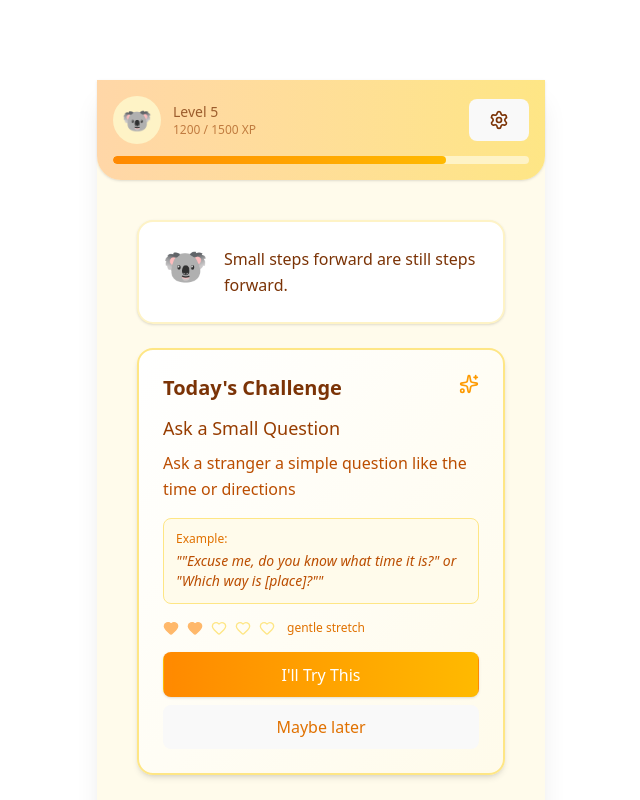
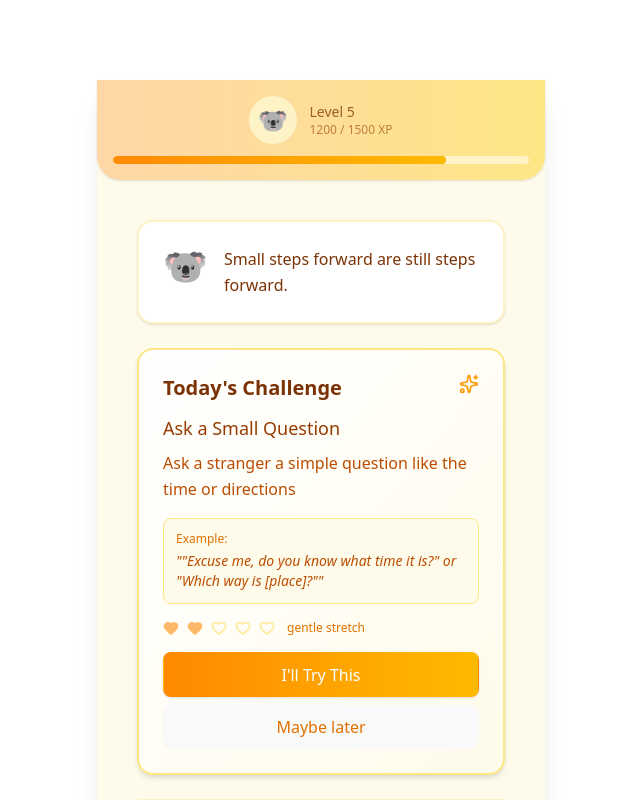
Before and after one commit to NChesser/hello-there, a React (Vite) app: page / in a window 1280 px wide. Shown: the whole page, without its empty margins (319-959 px from the left). Built offline with nearby package versions, Linux system fonts and the light colour scheme.

Commit message:
Update - Layout Improvements

```diff
--- a/src/components/Header.tsx
+++ b/src/components/Header.tsx
@@ -1,12 +1,10 @@
 import React from 'react';
 
-// Icons
-import { Settings } from 'lucide-react';
 
-const Header = () => {
+export const XPDisplay = () => {
     return (
-        <div className="bg-gradient-to-r from-orange-200 to-amber-200 p-4 rounded-b-3xl shadow-sm">
-            <div className="flex items-center justify-between">
+        <div className="bg-gradient-to-r from-orange-200 to-amber-200 p-4 rounded-3xl shadow-sm">
+            <div className="flex items-center justify-center">
                 <div className="flex items-center gap-3">
                     <div className="w-12 h-12 bg-amber-100 rounded-full flex items-center justify-center text-2xl">
                         🐨
@@ -18,12 +16,35 @@ const Header = () => {
                         </div>
                     </div>
                 </div>
-                <button
-                    onClick={() => setCurrentView('settings')}
-                    className="p-2 hover:bg-amber-100 rounded-full transition-colors"
-                >
-                    <Settings size={20} className="text-amber-900" />
-                </button>
+            </div>
+
+            {/* XP Bar */}
+            <div className="mt-3 bg-amber-100 rounded-full h-2 overflow-hidden">
+                <div
+                    className="bg-gradient-to-r from-orange-400 to-amber-400 h-full rounded-full transition-all duration-500"
+                    style={{ width: `${(userProgress.xp / calculateXpForLevel(userProgress.level)) * 100}%` }}
+                />
+            </div>
+        </div>
+    );
+};
+
+
+const Header = () => {
+    return (
+        <div className="bg-gradient-to-r from-orange-200 to-amber-200 p-4 rounded-b-3xl shadow-sm">
+            <div className="flex items-center justify-center">
+                <div className="flex items-center gap-3">
+                    <div className="w-12 h-12 bg-amber-100 rounded-full flex items-center justify-center text-2xl">
+                        🐨
+                    </div>
+                    <div>
+                        <div className="text-sm text-amber-900 opacity-75">Level {userProgress.level}</div>
+                        <div className="text-xs text-amber-800 opacity-60">
+                            {userProgress.xp} / {calculateXpForLevel(userProgress.level)} XP
+                        </div>
+                    </div>
+                </div>
             </div>
 
             {/* XP Bar */}
--- a/src/cozy-quest-app.tsx
+++ b/src/cozy-quest-app.tsx
@@ -399,6 +399,14 @@ const CozyQuestApp = () => {
 							<Book size={20} />
 							<span className="text-xs">Journey</span>
 						</button>
+						<button
+							onClick={() => setCurrentView('settings')}
+							className={`flex flex-col items-center gap-1 px-4 py-2 rounded-lg transition-colors ${currentView === 'settings' ? 'text-amber-600 bg-amber-50' : 'text-amber-400'
+								}`}
+						>
+							<Settings size={20} />
+							<span className="text-xs">Settings</span>
+						</button>
 					</div>
 				</div>
 			</div>
--- a/src/screens/HabitsScreen.tsx
+++ b/src/screens/HabitsScreen.tsx
@@ -60,7 +60,7 @@ const HabitsScreen = () => {
         <div className="w-full p-6 pb-24 -bg-amber-50 -mt-25 h-3/4 overflow-y-auto">
             <div className="space-y-6">
                 <div>
-                    <h1 className="text-2xl font-semibold text-amber-900">Your Habits</h1>
+                    <h3 className="text-lg font-semibold text-amber-900">Your Habits</h3>
                     <p className="text-amber-700">Click on a habit to mark it as completed for today!</p>
                 </div>
 
--- a/src/screens/HomeScreen.tsx
+++ b/src/screens/HomeScreen.tsx
@@ -5,6 +5,7 @@ import DailyQuote from '../components/DailyQuote';
 
 // Icons
 import ChallengeCard from '../components/ChallengeCard';
+import { XPDisplay } from '../components/Header';
 
 
 const MainScreen = ({ todayChallenge }) => {
@@ -20,6 +21,11 @@ const MainScreen = ({ todayChallenge }) => {
                 {todayChallenge && (
                     <ChallengeCard challenge={todayChallenge} />
                 )}
+
+                {/* XP Display */}
+                <div className="pt-4 border-t border-amber-100">
+                    <XPDisplay />
+                </div>
             </div>
         </div>
     );
--- a/src/screens/SettingsScreen.tsx
+++ b/src/screens/SettingsScreen.tsx
@@ -1,21 +1,9 @@
 
 import React from 'react';
 
-// Custom hook to manage navigation state
-import useNavigationContext from '../useNavigationContext';
-
 const SettingsScreen = () => {
-    const { setCurrentView } = useNavigationContext();
-
     return (
         <div className="space-y-6">
-            <button
-                onClick={() => setCurrentView('home')}
-                className="text-amber-600 text-sm hover:text-amber-700"
-            >
-                ← Back
-            </button>
-
             <div className="bg-white rounded-2xl p-6 shadow-sm border-2 border-amber-100">
                 <h2 className="text-xl font-semibold text-amber-900 mb-4">Settings</h2>
 
```
